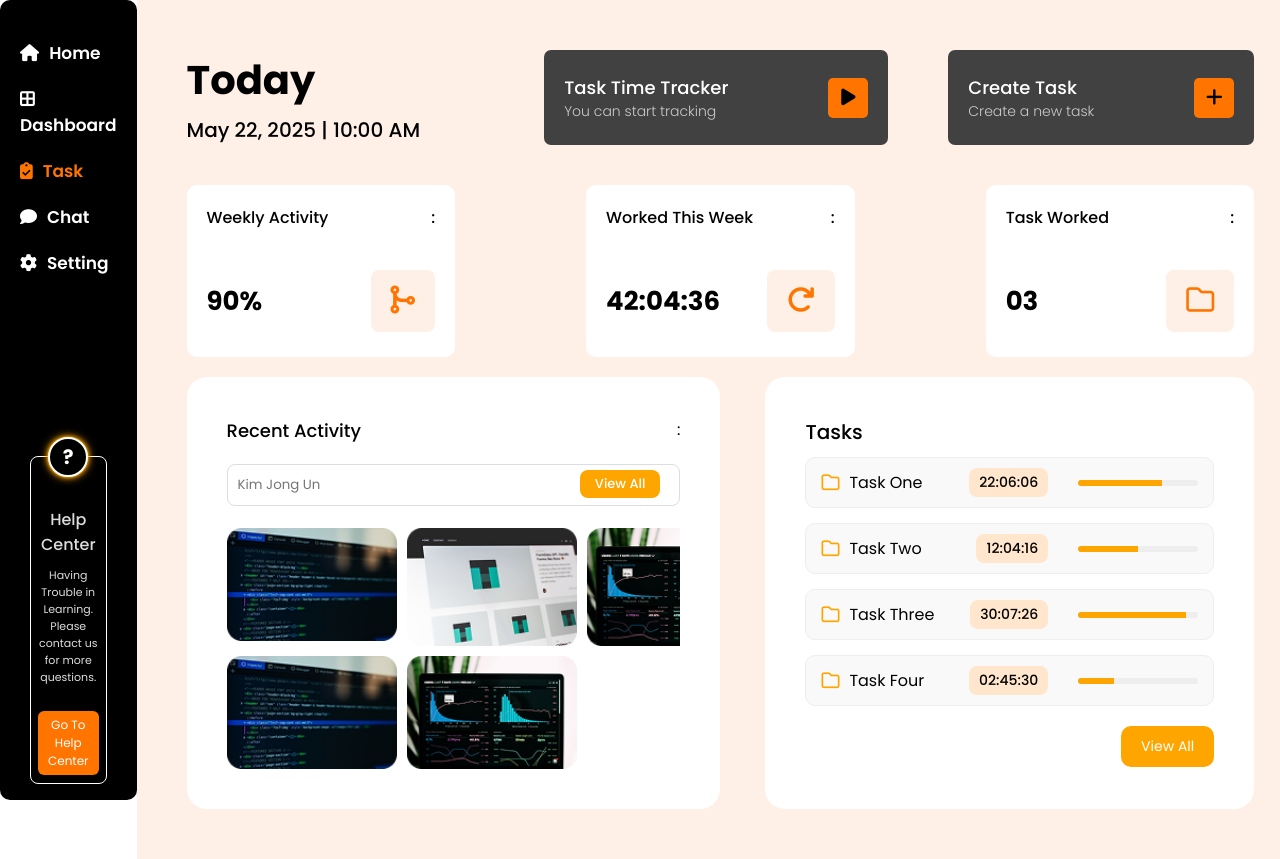
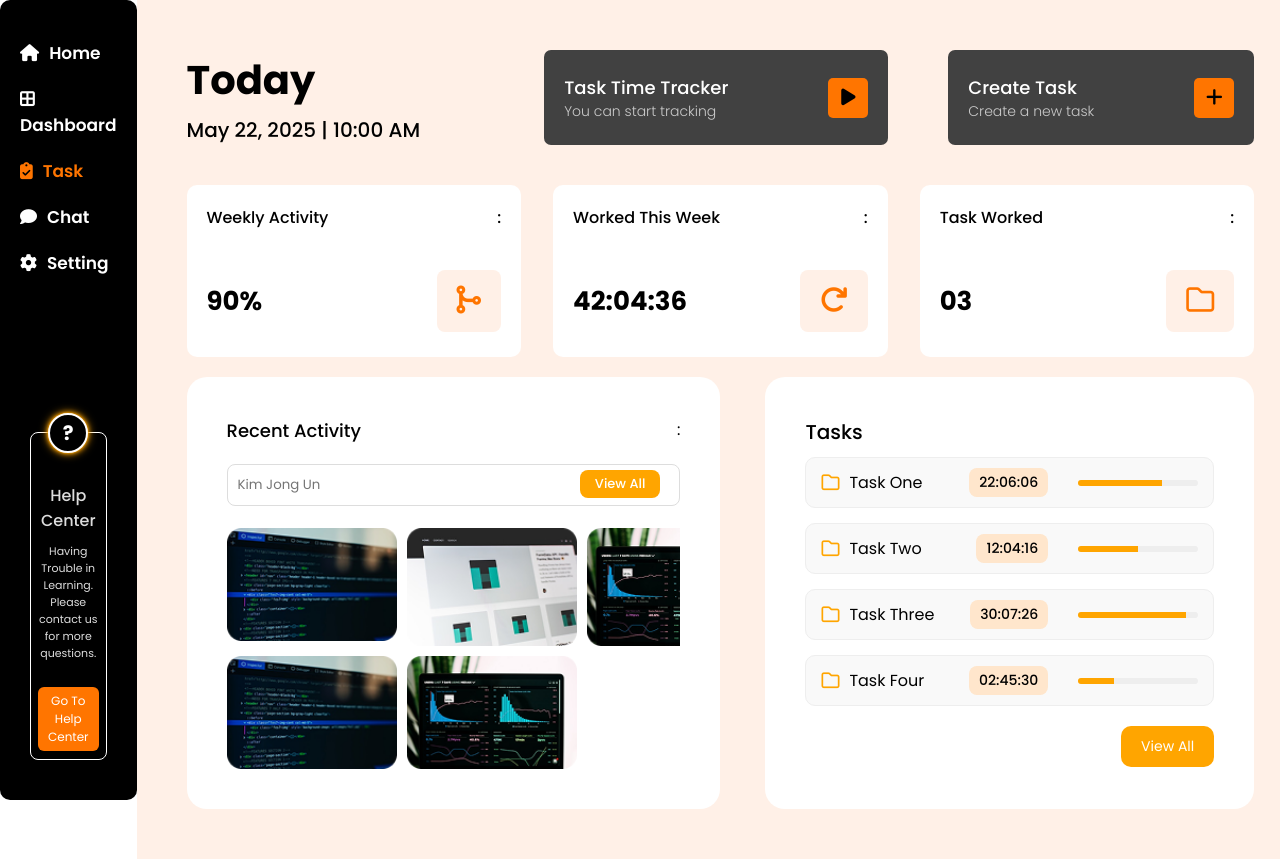
Before and after one commit to MdShahinDev/mindsphere, a PHP site: page /dashboard/DashboardTask.html in a window 1280 px wide. Shown: the part 100-959 px from the top of the page. Run offline with PHP 8.4, Linux system fonts and the light colour scheme.

Commit message:
Dashboard Task Page Edit Grid Class Added

```diff
--- a/css/style.css
+++ b/css/style.css
@@ -745,6 +745,12 @@ section.hero{
   height: 100vh;
   border-radius: 10px;
 }
+.dashboard-menu {
+    display: flex;
+    flex-direction: column;
+    justify-content: space-between;
+    height: 100%;
+}
 .dashboard-menu-item {
   margin-bottom: 20px;
 }
@@ -777,7 +783,6 @@ section.hero{
   justify-content: center;
   align-items: center;
   padding: 0 10px;
-  margin-top: 180px;
 }
 .dashboard-help-card .card {
   border-radius: 8px;
@@ -888,11 +893,12 @@ section.hero{
 }
 
 .activity-data-card {
-  padding: 20px 0;
-  border-radius: 20px;
-  display: flex;
-  justify-content: space-between;
-  gap: 131px;
+    padding: 20px 0;
+    border-radius: 20px;
+    display: grid;
+
+    grid-template-columns: 1fr 1fr 1fr;
+    grid-gap: 2rem;
 }
 .single-data-card {
   background-color: white;
```
